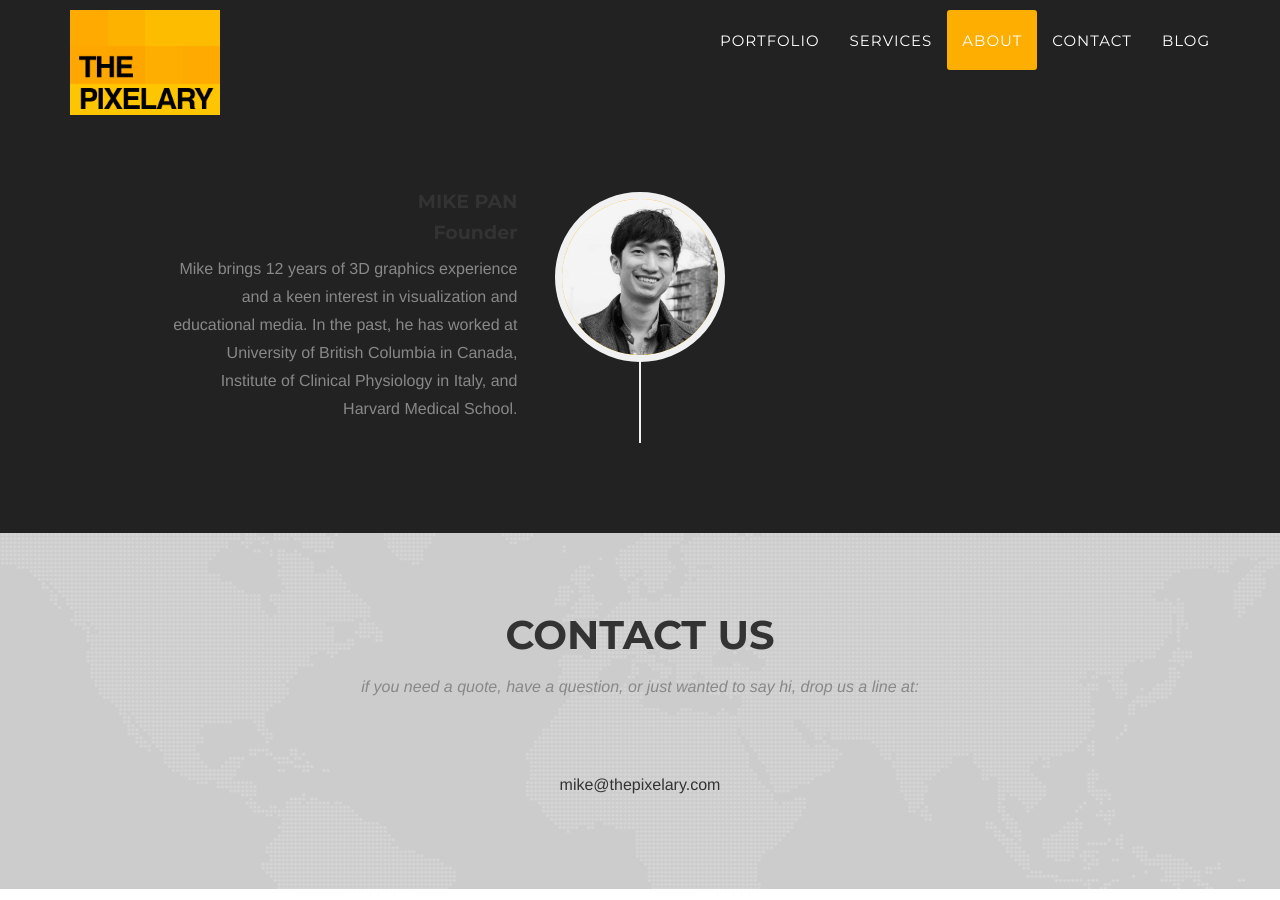
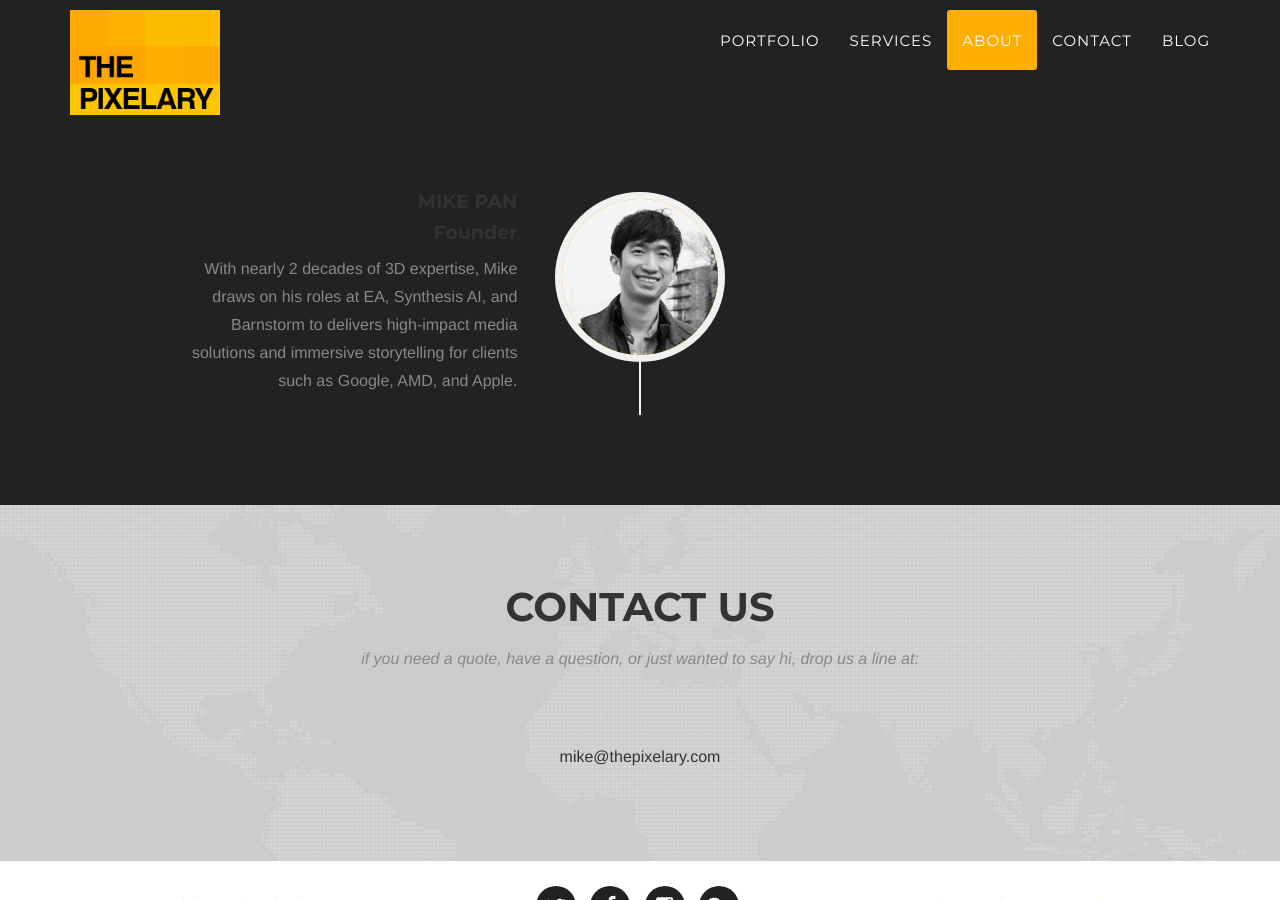
Before and after one commit to mikepan/pixelary, a Jekyll site: the page built from index.html, in a window 1280 px wide and 900 px high, scrolled down 1731 px. Built offline with Jekyll 4.4.1, drawn with Linux system fonts in a browser that asks for light colours; some web fonts are replaced.

Commit message:
Update about.html

```diff
--- a/_includes/about.html
+++ b/_includes/about.html
@@ -20,7 +20,7 @@
                                     <h4 class="subheading">Founder</h4>
                                 </div>
                                 <div class="timeline-body">
-                                    <p class="text-muted">Mike brings 12 years of 3D graphics experience and a keen interest in visualization and educational media. In the past, he has worked at University of British Columbia in Canada, Institute of Clinical Physiology in Italy, and Harvard Medical School.</p>
+                                    <p class="text-muted">With nearly 2 decades of 3D expertise, Mike draws on his roles at EA, Synthesis AI, and Barnstorm to delivers high-impact media solutions and immersive storytelling for clients such as Google, AMD, and Apple.</p>
                                 </div>
                             </div>
                         </li>
```
